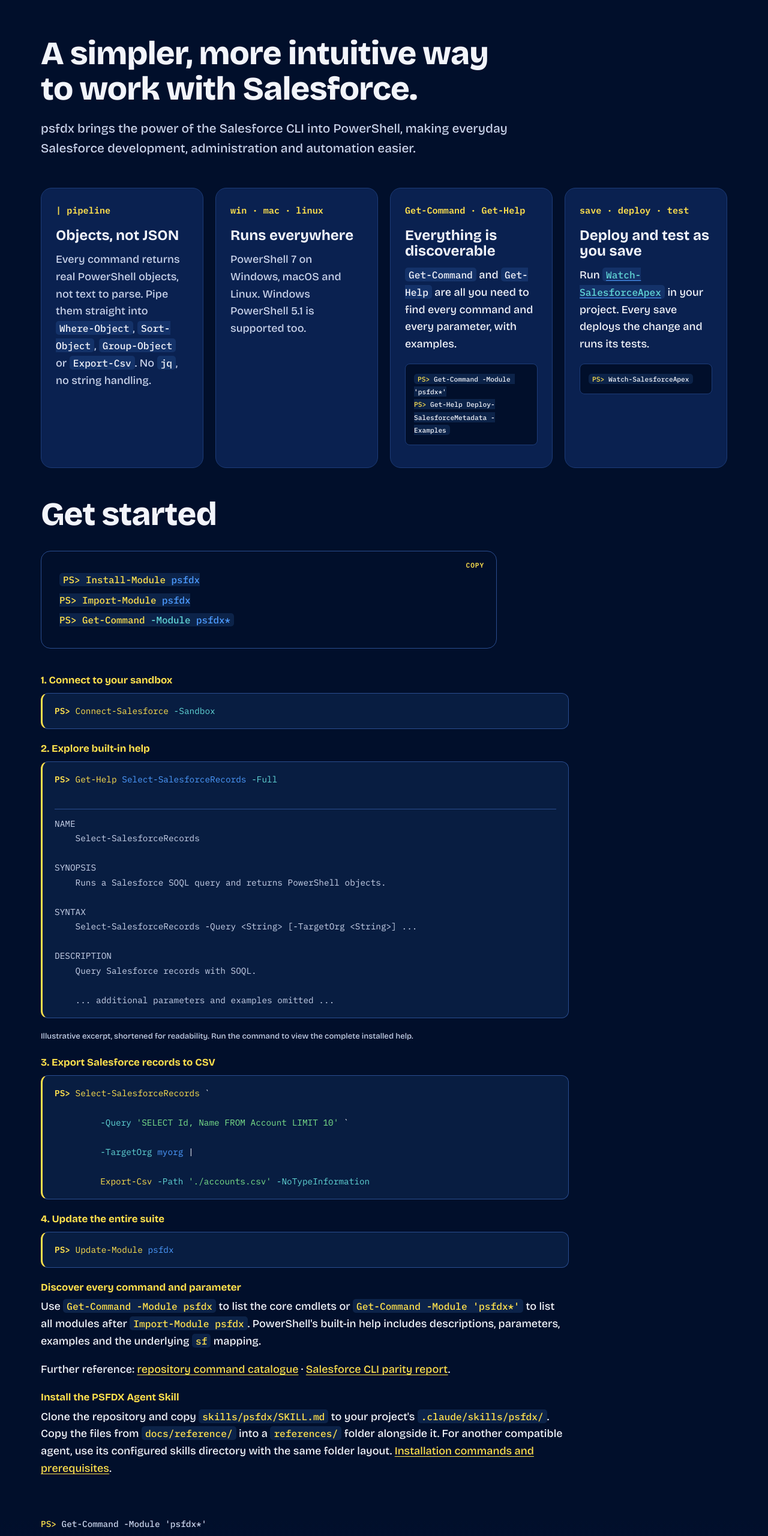
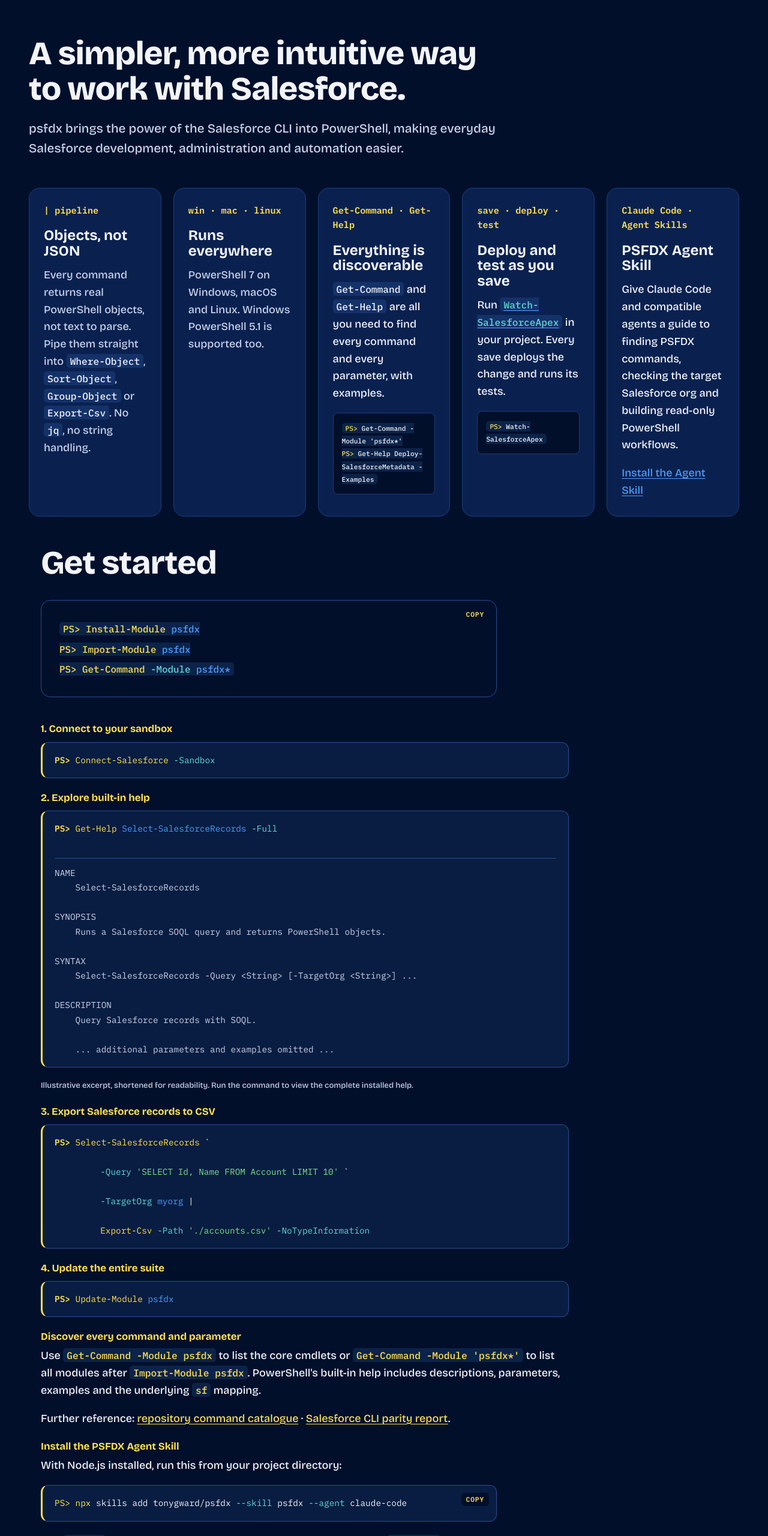
Before and after one commit to tonygward/psfdx, a plain HTML site: page site/src/index.html in a window 1280 px wide. Shown: the part 1015-3575 px from the top of the page at 60% size. Drawn offline with Linux system fonts and the light colour scheme; files whose address does not match are found by name.

Commit message:
docs: add Agent Skill install instructions to the homepage (#318)

```diff
--- a/site/src/index.html
+++ b/site/src/index.html
@@ -120,6 +120,12 @@
             <p>Run <a href="/modules/psfdx-development/#Watch-SalesforceApex"><code>Watch-SalesforceApex</code></a> in your project. Every save deploys the change and runs its tests.</p>
             <pre><code><span class="prompt">PS&gt;</span> Watch-SalesforceApex</code></pre>
           </li>
+          <li class="card">
+            <p class="card-tag">Claude Code · Agent Skills</p>
+            <h3>PSFDX Agent Skill</h3>
+            <p>Give Claude Code and compatible agents a guide to finding PSFDX commands, checking the target Salesforce org and building read-only PowerShell workflows.</p>
+            <p><a href="#agent-skill">Install the Agent Skill</a></p>
+          </li>
         </ul>
       </div>
     </section>
@@ -163,8 +169,13 @@ DESCRIPTION
 <h3>Discover every command and parameter</h3>
 <p>Use <code>Get-Command -Module psfdx</code> to list the core cmdlets or <code>Get-Command -Module 'psfdx*'</code> to list all modules after <code>Import-Module psfdx</code>. PowerShell's built-in help includes descriptions, parameters, examples and the underlying <code>sf</code> mapping.</p>
 <p>Further reference: <a href="%GITHUB_URL%#modules">repository command catalogue</a> · <a href="%GITHUB_URL%/blob/main/docs/cli-parity.md">Salesforce CLI parity report</a>.</p>
-<h3>Install the PSFDX Agent Skill</h3>
-<p>Clone the repository and copy <code>skills/psfdx/SKILL.md</code> to your project's <code>.claude/skills/psfdx/</code>. Copy the files from <code>docs/reference/</code> into a <code>references/</code> folder alongside it. For another compatible agent, use its configured skills directory with the same folder layout. <a href="%GITHUB_URL%/blob/main/docs/agent-skill.md">Installation commands and prerequisites</a>.</p>
+<h3 id="agent-skill">Install the PSFDX Agent Skill</h3>
+<p>With Node.js installed, run this from your project directory:</p>
+<div class="code-box get-started-box" data-copy="npx skills add tonygward/psfdx --skill psfdx --agent claude-code">
+<pre><code><span class="prompt">PS&gt;</span> <span class="cmd">npx</span> skills add tonygward/psfdx <span class="param">--skill</span> psfdx <span class="param">--agent</span> claude-code</code></pre>
+</div>
+<p>Run <code>/psfdx</code> in Claude Code. To install the skill across projects, add <code>--global</code> to the install command.</p>
+<p>The <code>npx</code> command installs the skill instructions. For the offline reference files and prerequisites, see the <a href="%GITHUB_URL%/blob/main/docs/agent-skill.md">full installation guide</a>.</p>
         </div>
       </div>
     </section>
--- a/site/src/style.css
+++ b/site/src/style.css
@@ -288,8 +288,10 @@ code { background: rgba(77, 155, 255, 0.14); color: var(--text); padding: 1px 6p
 #why .card pre { white-space: pre-wrap; overflow-wrap: anywhere; }
 
 
-/* Four feature tiles: four across on wide screens, two on tablets, one on phones. */
-#why .cards { grid-template-columns: repeat(4, minmax(0, 1fr)); }
+/* Keep five tiles on one row where there is room for the examples. */
+#why .wrap { max-width: 1440px; }
+#why .cards { grid-template-columns: repeat(5, minmax(0, 1fr)); }
+@media (max-width: 1279px) { #why .cards { grid-template-columns: repeat(3, minmax(0, 1fr)); } }
 #why .card { padding: 24px; }
 #why .card-tag { font-size: .95rem; }
 @media (max-width: 1100px) { #why .cards { grid-template-columns: repeat(2, minmax(0, 1fr)); } }
```
Also changed, not shown: site/build.test.mjs (+9 -4 lines).
